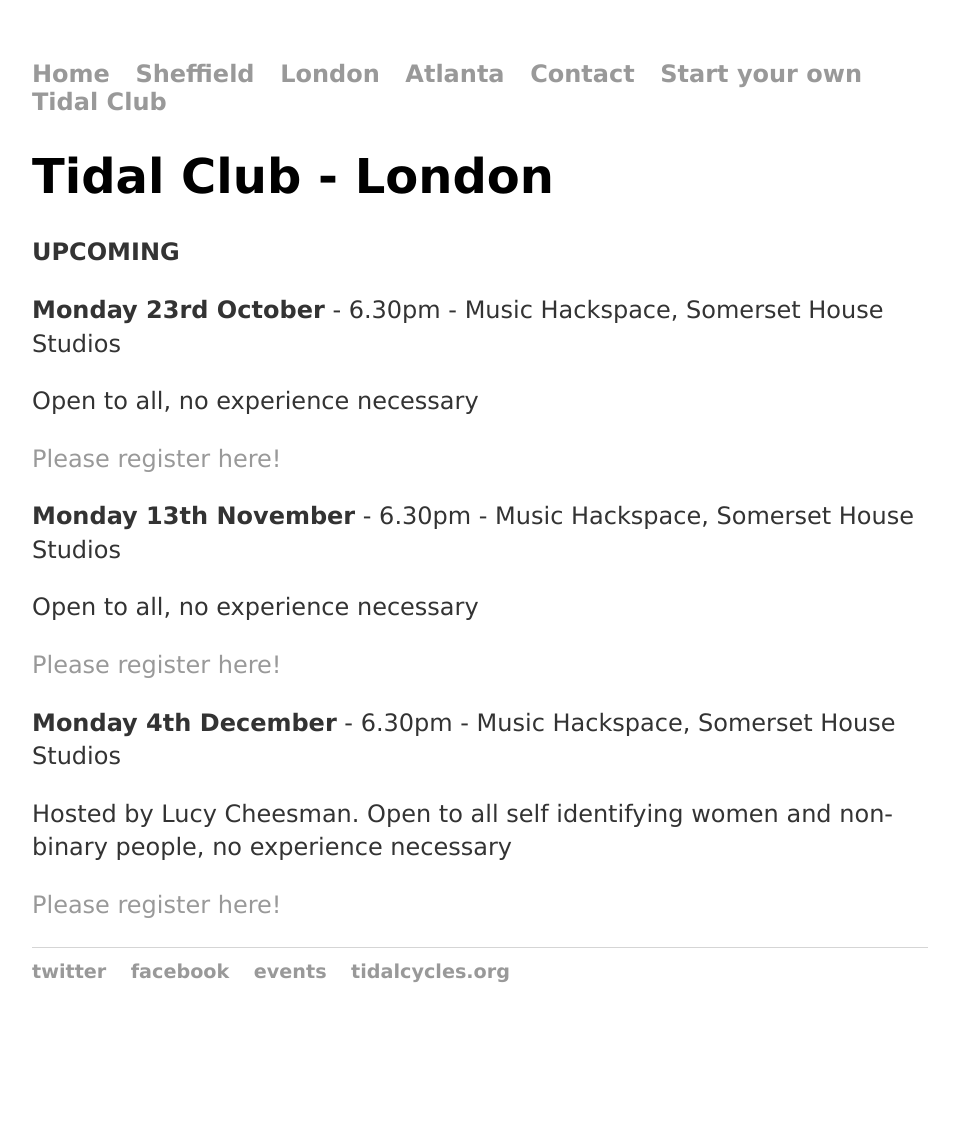
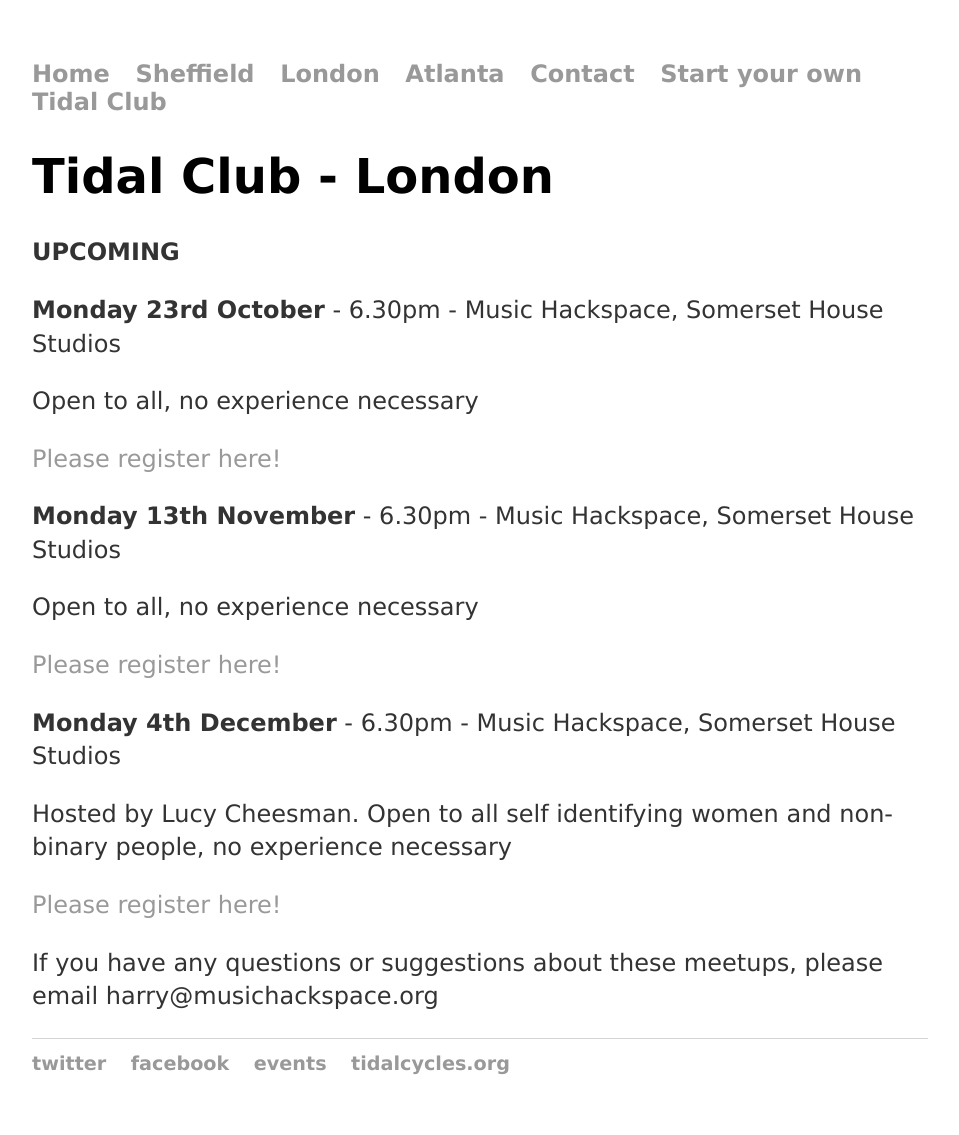
Before and after one commit to tidalclub/tidalclub.github.io, a Jekyll site: the page built from london.html, in a window 1280 px wide. Shown: the whole page, without its empty margins (160-1119 px from the left). Built offline with Jekyll 4.4.1, drawn with Linux system fonts in a browser that asks for light colours; before the commit the page ends 1043 px from its top, so only the background shows below that.

Commit message:
Update london.html

```diff
--- a/london.html
+++ b/london.html
@@ -18,3 +18,5 @@
 <p><b>Monday 4th December</b> - 6.30pm - Music Hackspace, Somerset House Studios</p>
   <p>Hosted by Lucy Cheesman. Open to all self identifying women and non-binary people, no experience necessary</p>
   <p><a href="https://www.eventbrite.co.uk/e/tidalcycles-meetup-with-lucy-cheesman-women-and-nonbinary-only-tickets-38326644024">Please register here!</a></p>
+
+<p>If you have any questions or suggestions about these meetups, please email harry@musichackspace.org</p>
```
